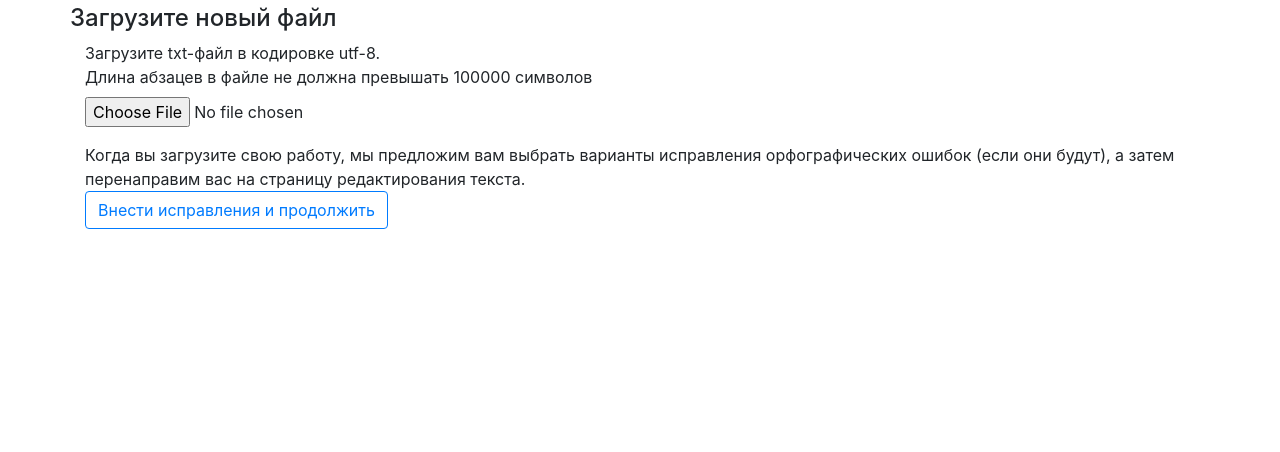
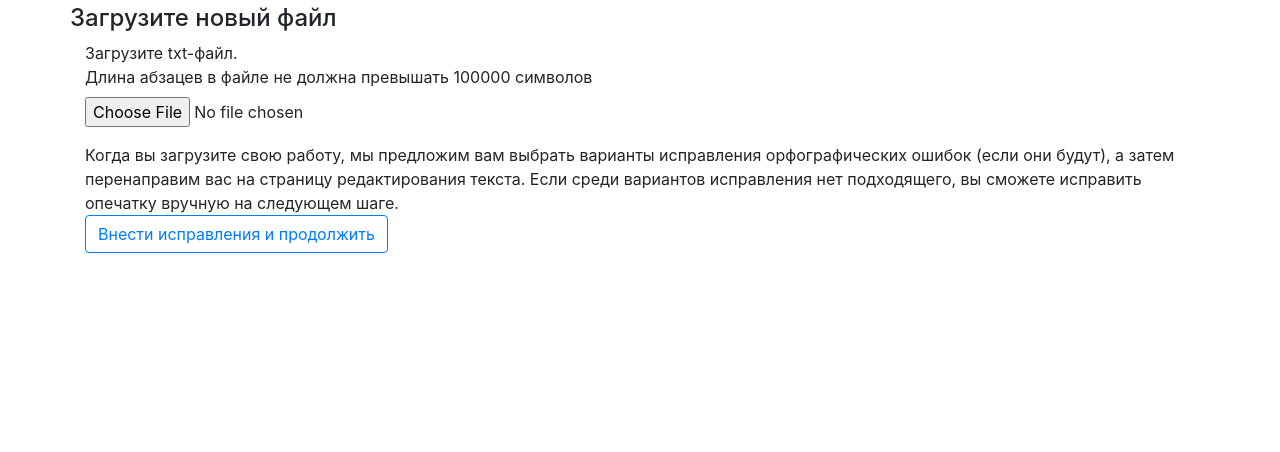
Before and after one commit to hseling/hseling-repo-cat-and-kittens, a Flask app: page /web/render_upload_file in a window 1280 px wide. Shown: the part 56-508 px from the top of the page. Run offline with Flask 2, Linux system fonts and the light colour scheme; parts of the project's set-up code (start-up, migrations or seed data) failed here and were passed over; some libraries are stand-ins or nearby versions.

Commit message:
spelling page text

```diff
--- a/hseling-web-cat-and-kittens/hseling_web_cat_and_kittens/templates/upload_and_spellcheck.html
+++ b/hseling-web-cat-and-kittens/hseling_web_cat_and_kittens/templates/upload_and_spellcheck.html
@@ -23,7 +23,7 @@
 
   <form id="docx-form" method="post">
     <div class="form-group">
-      <label for="exampleFormControlFile1">Загрузите txt-файл в кодировке utf-8.<br>Длина абзацев в файле не должна превышать 100000 символов</label>
+      <label for="exampleFormControlFile1">Загрузите txt-файл.<br>Длина абзацев в файле не должна превышать 100000 символов</label>
       <input accept='.txt, .docx' type="file" class="form-control-file" id="docx-file" name="file">
     </div>
   </form>
@@ -31,7 +31,7 @@
   <div class='spelling_corrections'>
     <div class='spelling_instruction'>
       Когда вы загрузите свою работу, мы предложим вам выбрать варианты исправления орфографических ошибок (если они
-      будут), а затем перенаправим вас на страницу редактирования текста.
+      будут), а затем перенаправим вас на страницу редактирования текста. Если среди вариантов исправления нет подходящего, вы сможете исправить опечатку вручную на следующем шаге.
     </div>
 
     <div class="spelling_options"></div>
```
